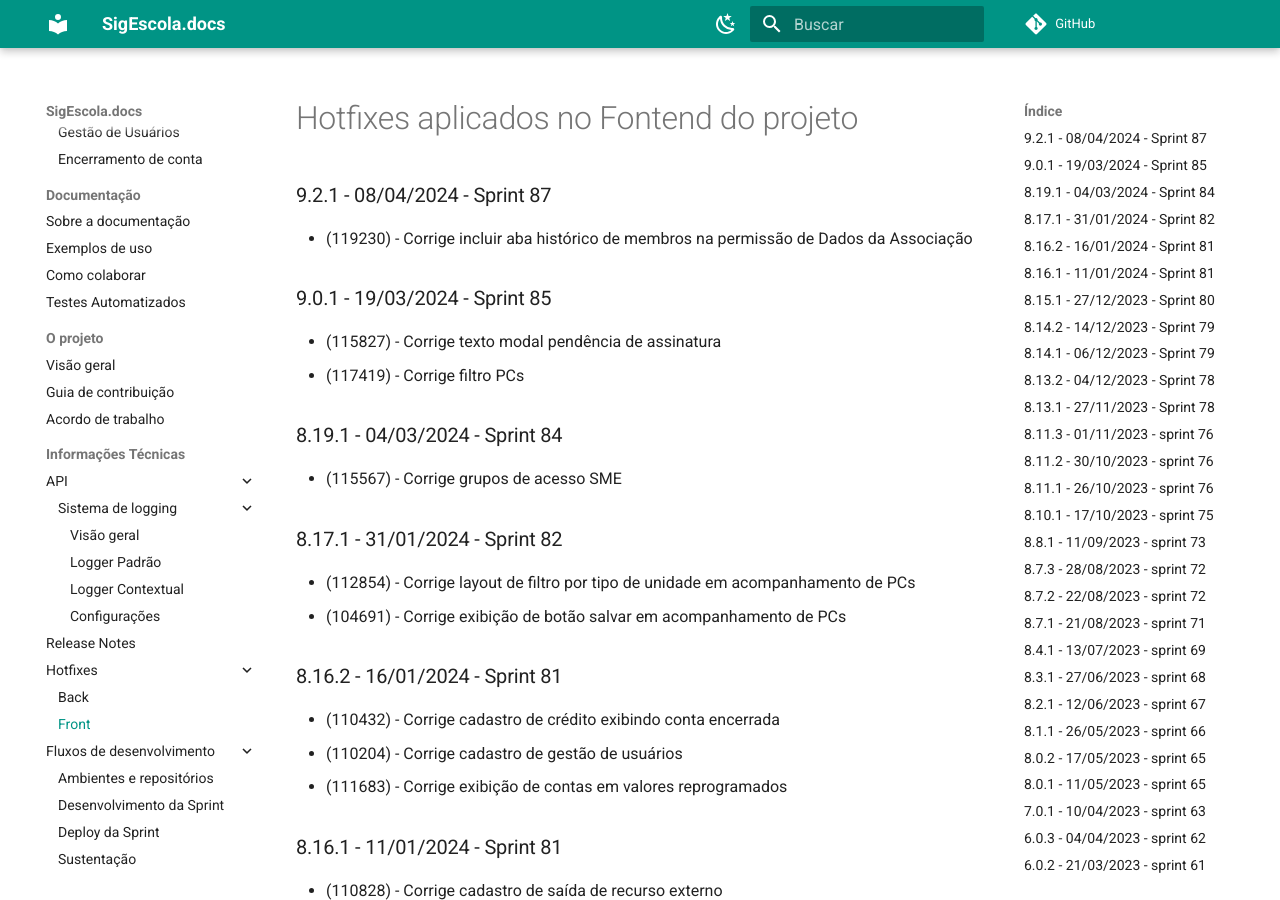
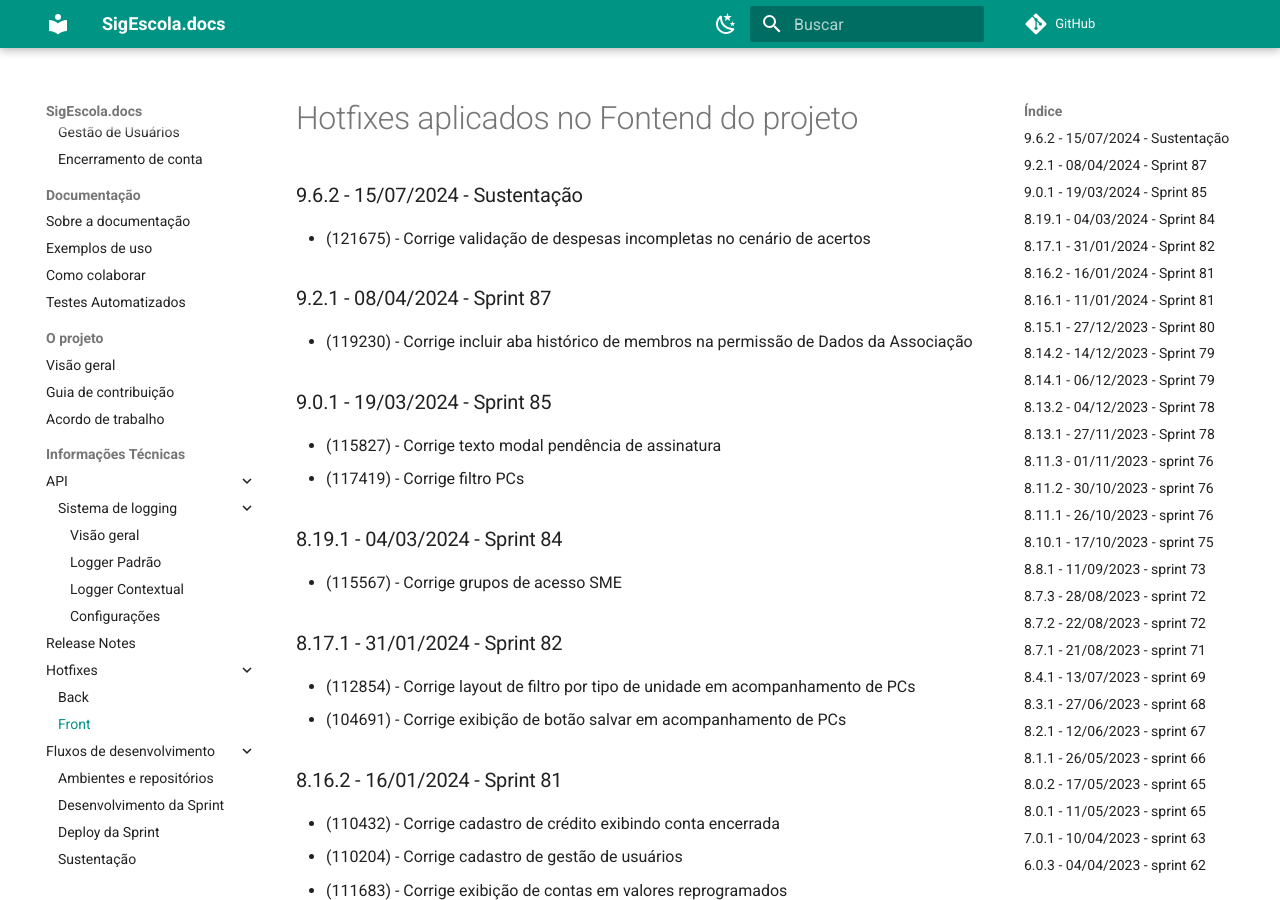
Before and after one commit to prefeiturasp/SME-PTRF-Docs, an MkDocs documentation site: the page built from docs/projeto/hotfixes_front.md, in a window 1280 px wide and 900 px high. Built offline with MkDocs 1.6.1 and Material for MkDocs 9.7.7, drawn with Linux system fonts in a browser that asks for light colours; comment, search, counter and statistics services are not loaded.

Commit message:
Update hotfixes_front.md

```diff
--- a/docs/projeto/hotfixes_front.md
+++ b/docs/projeto/hotfixes_front.md
@@ -1,4 +1,7 @@
 # Hotfixes aplicados no Fontend do projeto
+
+### 9.6.2 - 15/07/2024 - Sustentação
+* (121675) - Corrige validação de despesas incompletas no cenário de acertos
 
 ### 9.2.1 - 08/04/2024 - Sprint 87
 * (119230) - Corrige incluir aba histórico de membros na permissão de Dados da Associação
```
